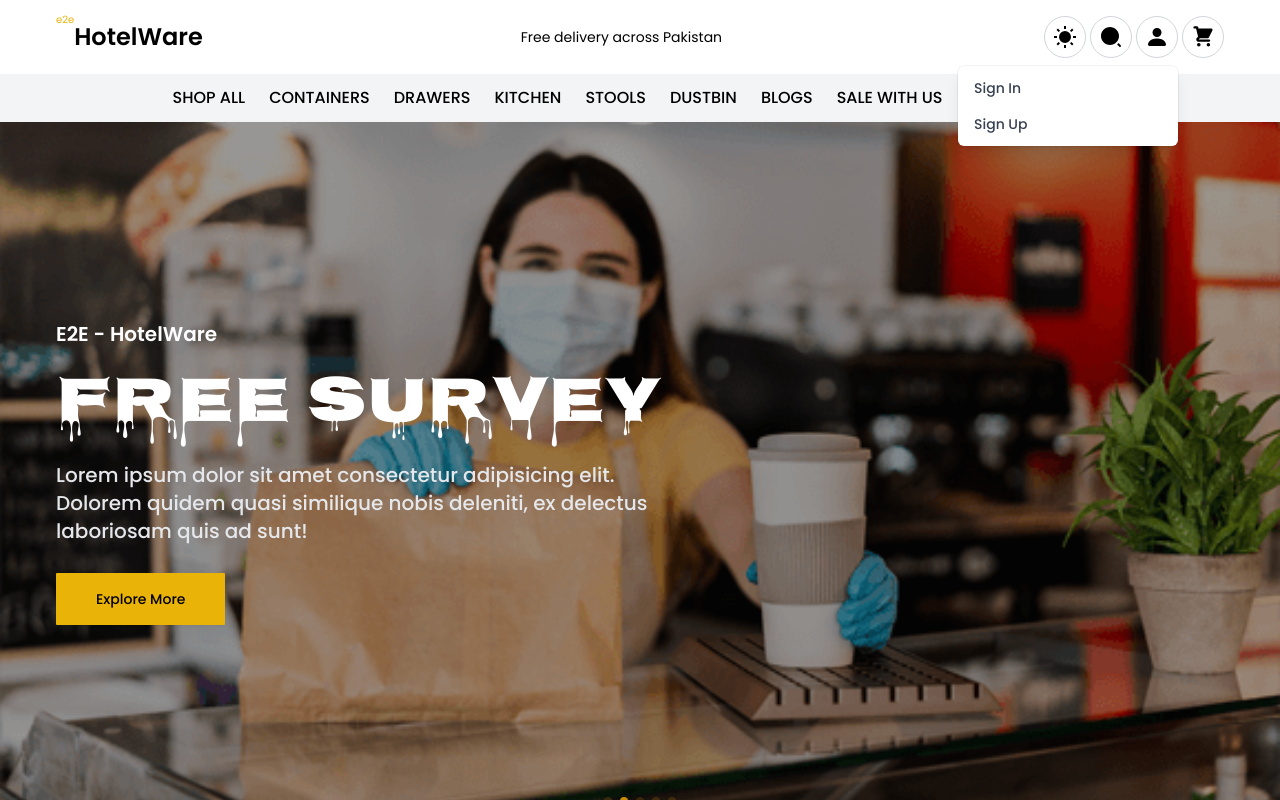
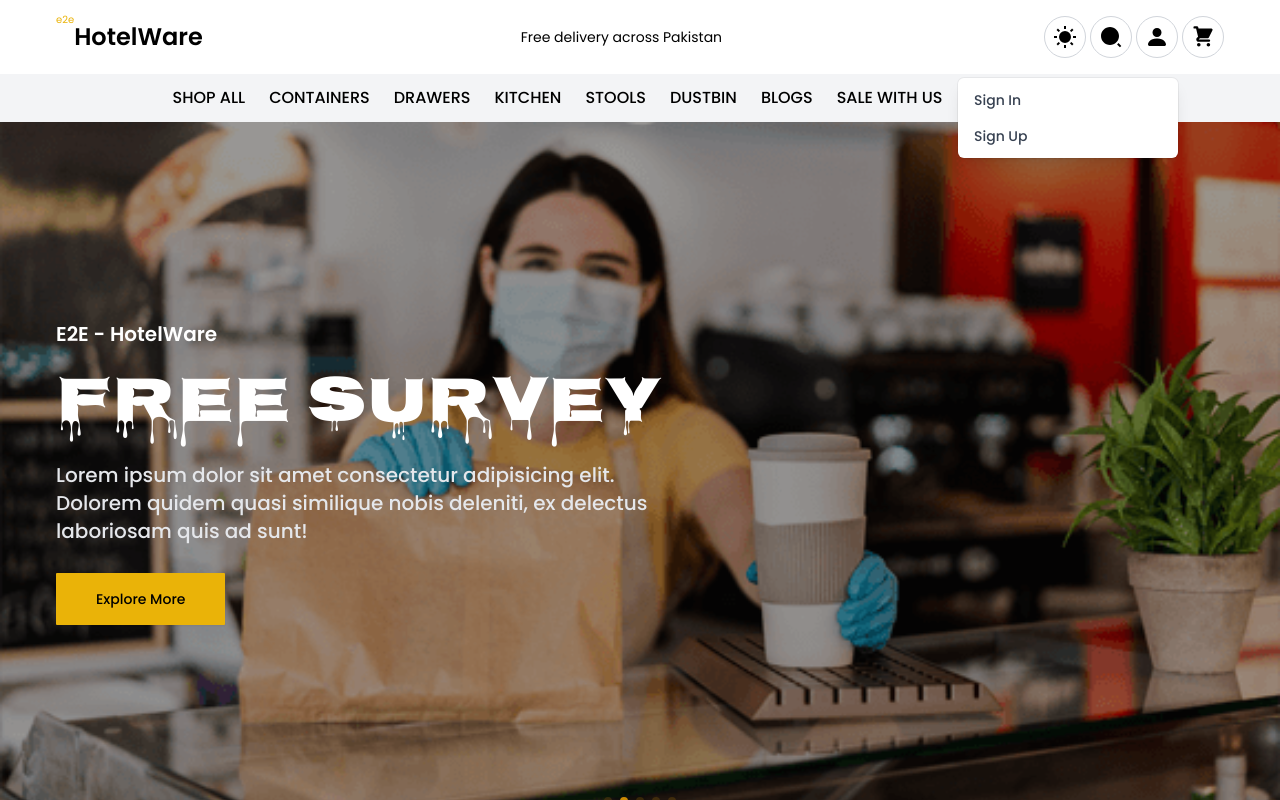
Before and after one commit to imran-baitham/gbrent, a Next.js app: page / in a window 1280 px wide. Both pictures are taken after a click on the button 1154 px from the left and 37 px from the top of the page. Shown: the top 800 px of the page. Built offline with nearby package versions, Linux system fonts and the light colour scheme; a web font is replaced by a local one.

Commit message:
update profile code

```diff
--- a/src/components/Generic/Profile.tsx
+++ b/src/components/Generic/Profile.tsx
@@ -32,7 +32,7 @@ export function Profile() {
           leaveFrom="transform opacity-100 scale-100"
           leaveTo="transform opacity-0 scale-95"
         >
-          <Menu.Items className="absolute right-0 z-10 mt-2 w-[220px] origin-top-right rounded-md bg-white dark:bg-zinc-900 py-1 shadow-lg ring-1 ring-black ring-opacity-5 focus:outline-none">
+          <Menu.Items className="absolute -right-10 md:right-0 z-10 mt-4 md:mt-5 w-[220px] origin-top-right rounded-md bg-white dark:bg-zinc-900 py-1 shadow-lg ring-1 ring-black ring-opacity-5 focus:outline-none">
             {userLogin.map((item) => (
               <Menu.Item key={item.name}>
                 {({ active }) => (
```
